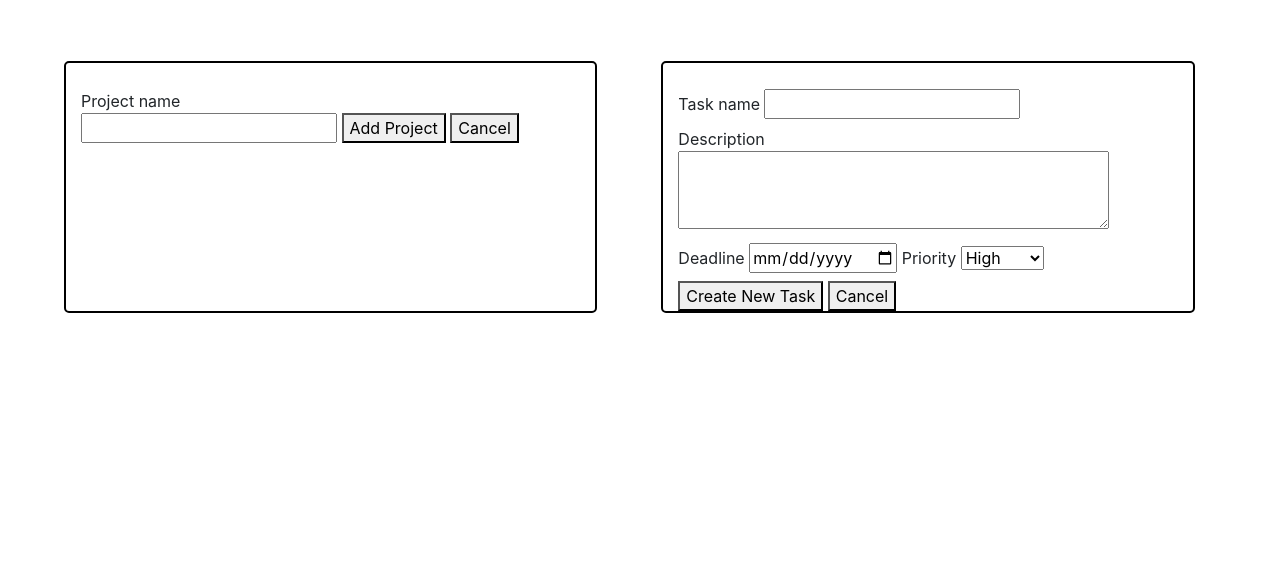
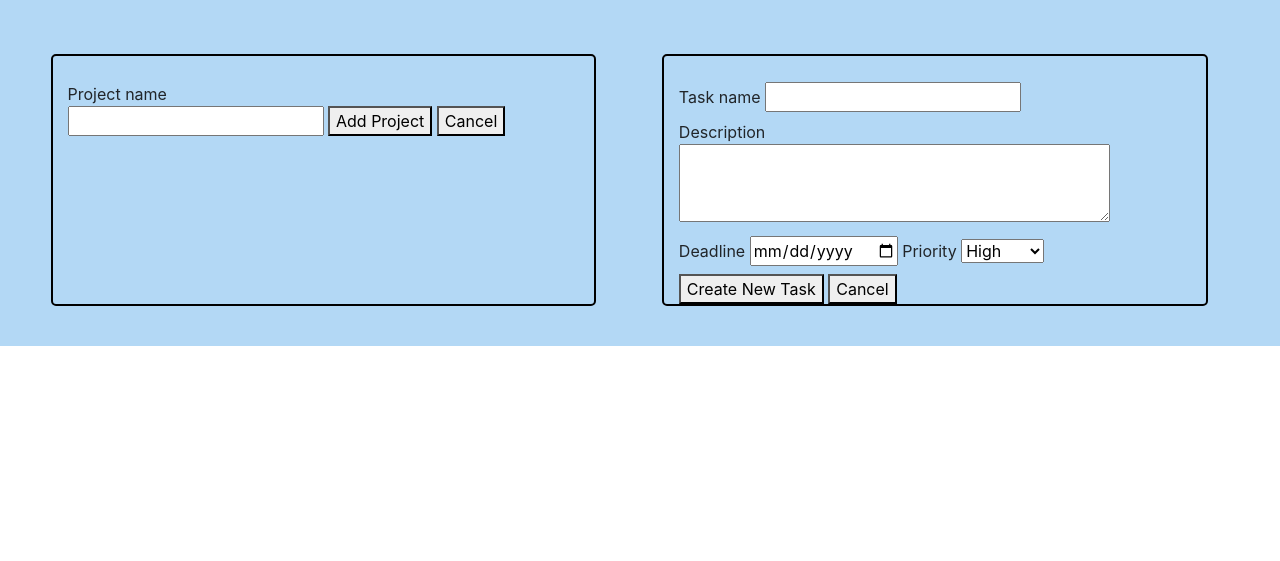
Before and after one commit to davitomix/TodoAppJS, a website built with webpack: page dist/index.html in a window 1280 px wide. Shown: the part 239-800 px from the top of the page. Built offline with Linux system fonts and the light colour scheme.

Commit message:
Adding style and adding colors to project

```diff
--- a/src/css/style.css
+++ b/src/css/style.css
@@ -1,13 +1,19 @@
-body{
-    background-color: rgb(226, 226, 236);
+html {
+  box-sizing: border-box;
+  font-size: 16px;
 }
 
-  #project-form {
-padding-top: 5%;
+*, *:before, *:after {
+  box-sizing: inherit;
 }
 
 #title{
   text-align: center;
+}
+
+#project-form {
+  padding: 5vh 0 5vh 0;
+  background-color: rgb(179, 216, 245);
 }
 
 #form-container{
```
Also changed, not shown: dist/index.html, dist/main.js. Lines whose indentation alone changed are shown as unchanged.
